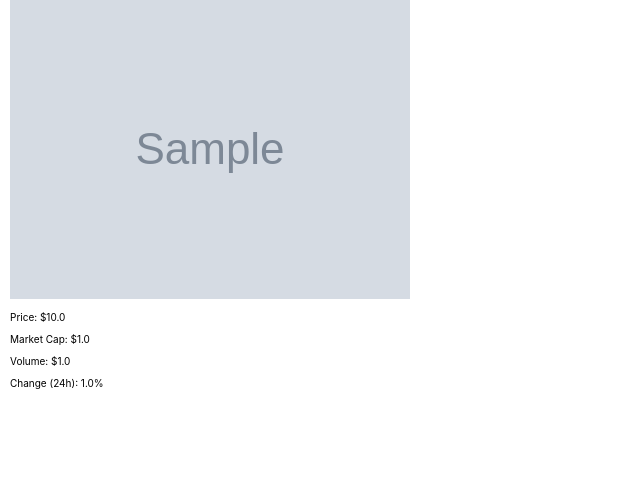
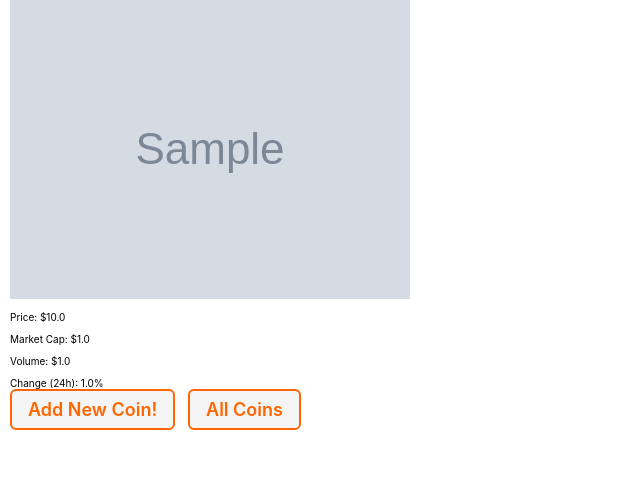
Before and after one commit to ian-ruiz21/CoinWatch, a Django app: a page that uses main_app/templates/base.html in a window 1280 px wide. Shown: the part 107-596 px from the top of the page, without its empty margins (0-640 px from the left). Run offline with Django 5.2, Linux system fonts and the light colour scheme; tables that the repository leaves empty hold one stand-in row (values such as "Sample post"); grey boxes marked "Sample" are stand-in pictures.

Commit message:
create watchlist views,html & urls, create add& delete button

```diff
--- a/main_app/templates/base.html
+++ b/main_app/templates/base.html
@@ -23,7 +23,7 @@
         <ul>
           {% if user.is_authenticated %}
             <li><a href="">Home</a></li>
-            <li><a href="">My Watchlist</a></li>
+            <li><a href="{% url 'coin-watchlist'%}">My Watchlist</a></li>
             <li><a href="">Crypto Blog</a></li>
             <li><a href="{% url 'coin-index' %}">All Coins</a></li>
             <li><a href="{% url 'about' %}">About</a></li>
--- a/main_app/templates/coins/detail.html
+++ b/main_app/templates/coins/detail.html
@@ -16,5 +16,7 @@
         <p>Change (24h): {{ coin.change }}%</p>
         <p>{{ coin.description }}</p>
     </div>
+    <a href="{% url 'coin-watchlist'  %}" class="btn warn">Add New Coin!</a>
+    <a href="{% url 'coin-index'  %}" class="btn warn">All Coins</a>
 </div>
 {% endblock %}
--- a/main_app/urls.py
+++ b/main_app/urls.py
@@ -8,4 +8,7 @@
     path('accounts/signup/', views.signup, name='signup'),
     path('coins/', views.coin_index, name='coin-index'),
     path('coins/<str:symbol>/', views.coin_detail, name='coin-detail'),
+    path('watchlist/', views.watchlist_view, name='coin-watchlist'),
+    path('watchlist/add/<str:symbol>/', views.add_to_watchlist, name='add-to-watchlist'),
+    path('watchlist/remove/<str:symbol>/', views.remove_from_watchlist, name='remove-from-watchlist'),
 ]
--- a/main_app/views.py
+++ b/main_app/views.py
@@ -2,8 +2,8 @@
 from django.contrib.auth.views import LoginView
 from django.contrib.auth.forms import UserCreationForm
 import requests
-from django.shortcuts import render, redirect
-from .models import Coin
+from django.shortcuts import render, redirect, get_object_or_404
+from .models import Coin, WatchList
 from django.http import HttpResponse, HttpResponseNotFound, Http404
 import os
 from django.utils import timezone
@@ -86,33 +86,42 @@
 
     return render(request,"coins/detail.html", {"coin": coin})
 
+def watchlist_view(request):
+    watchlist = WatchList.objects.filter(user=request.user).first()  # Get watchlist for logged-in user
+    if not watchlist:
+        watchlist = WatchList.objects.create(user=request.user)  # Create an empty watchlist if it doesn't exist
+    return render(request, 'coins/watchlist.html', {'watchlist': watchlist})
+
+def add_to_watchlist(request, symbol):
+    coin = get_object_or_404(Coin, symbol=symbol)
+    watchlist = WatchList.objects.filter(user=request.user).first()
+
+    if not watchlist:
+        watchlist = WatchList.objects.create(user=request.user)  # Create a watchlist if it doesn't exist
+
+    watchlist.coin.add(coin)  # Add coin to watchlist
+    return redirect('watchlist')
+
+def remove_from_watchlist(request, symbol):
+    coin = get_object_or_404(Coin, symbol)
+    watchlist = WatchList.objects.filter(user=request.user).first()
+
+    if watchlist:
+        watchlist.coin.remove(coin)  # Remove coin from watchlist
+
+    return redirect('watchlist')
 
 
 def signup(request):
     error_message = ""
     if request.method == "POST":
-        # This is how to create a 'user' form object
-        # that includes the data from the browser
         form = UserCreationForm(request.POST)
         if form.is_valid():
-            # This will add the user to the database
             user = form.save()
-            # This is how we log a user in
             login(request, user)
             return redirect("home")
         else:
             error_message = "Invalid sign up - try again"
-    # A bad POST or a GET request, so render signup.html with an empty form
     form = UserCreationForm()
     context = {"form": form, "error_message": error_message}
     return render(request, "signup.html", context)
-    # Same as:
-    # return render(
-    #     request,
-    #     'signup.html',
-    #     {'form': form, 'error_message': error_message}
-    # )
-
-
-# def login(request):
-#     return render(request, 'registration/login.html')
```
Also changed, not shown: main_app/templates/coins/watchlist.html (added, +22 -0 lines).
